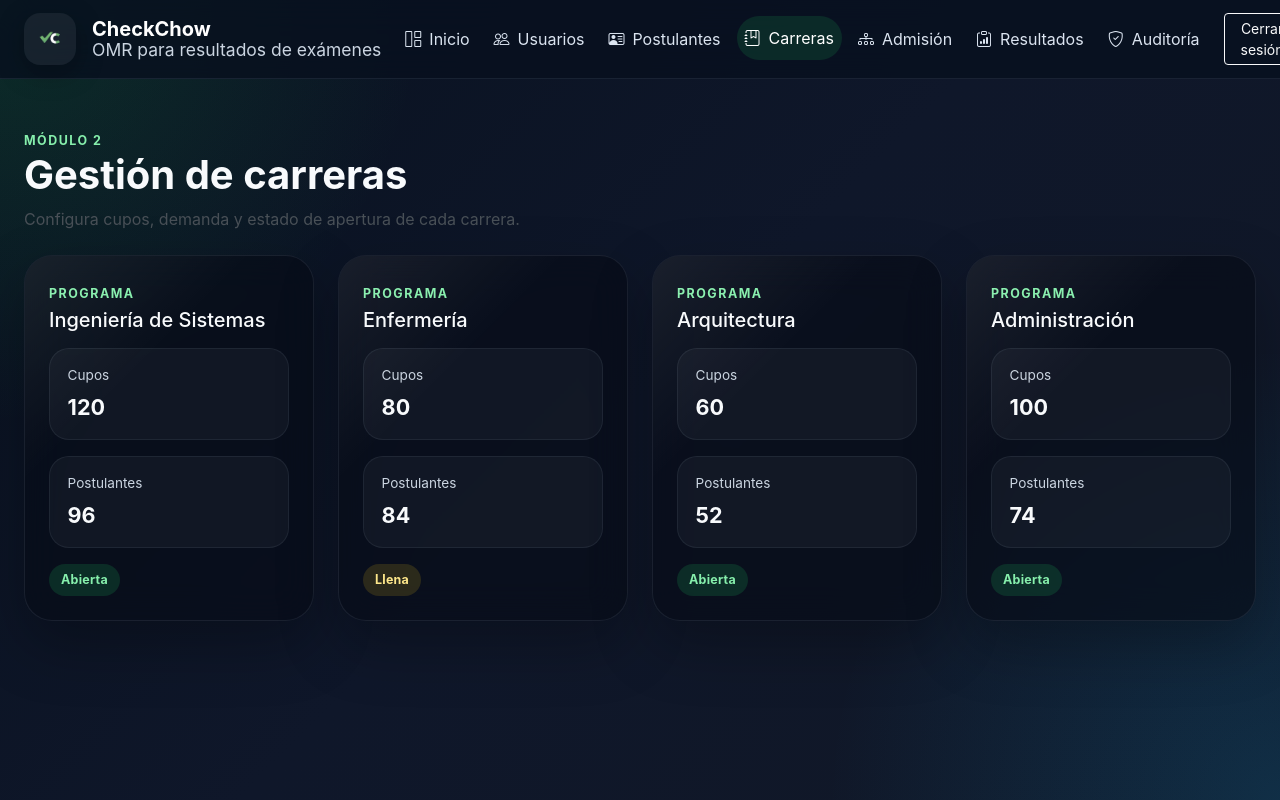
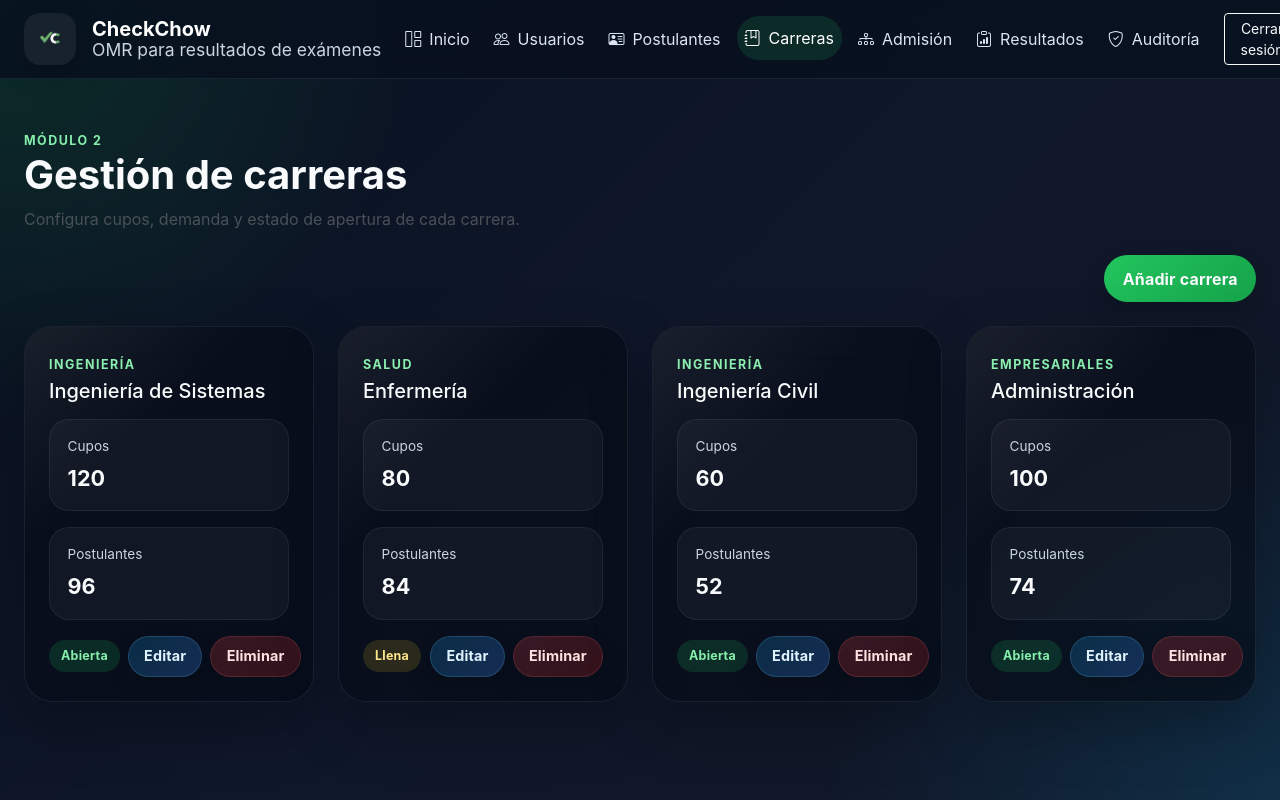
Before and after one commit to Saayck/CheckChow, a React (Create React App) app in the folder frontend/: page /carreras in a window 1280 px wide. Shown: the top 800 px of the page. Built offline with nearby package versions, Linux system fonts and the light colour scheme.

Commit message:
vista carreras

```diff
--- a/frontend/src/features/modulo2/gest_carreras/gest_carreras.jsx
+++ b/frontend/src/features/modulo2/gest_carreras/gest_carreras.jsx
@@ -1,14 +1,112 @@
 import Header from "../../../components/header";
 import "../../../styles/dashboard.css";
+import { useMemo, useState, useEffect } from "react";
 
-const careers = [
-	{ name: "Ingeniería de Sistemas", seats: 120, applicants: 96, status: "Abierta" },
-	{ name: "Enfermería", seats: 80, applicants: 84, status: "Llena" },
-	{ name: "Arquitectura", seats: 60, applicants: 52, status: "Abierta" },
-	{ name: "Administración", seats: 100, applicants: 74, status: "Abierta" },
+const facultyList = ["Ingeniería", "Humanidades", "Salud", "Empresariales"];
+
+const initialCareers = [
+	{ id: 1, faculty: "Ingeniería", name: "Ingeniería de Sistemas", seats: 120, applicants: 96, status: "Abierta" },
+	{ id: 2, faculty: "Salud", name: "Enfermería", seats: 80, applicants: 84, status: "Llena" },
+	{ id: 3, faculty: "Ingeniería", name: "Ingeniería Civil", seats: 60, applicants: 52, status: "Abierta" },
+	{ id: 4, faculty: "Empresariales", name: "Administración", seats: 100, applicants: 74, status: "Abierta" },
 ];
 
 export default function GestCarreras() {
+	const getInitialCareers = () => {
+		try {
+			const stored = localStorage.getItem("careersData");
+			return stored ? JSON.parse(stored) : initialCareers;
+		} catch {
+			return initialCareers;
+		}
+	};
+
+	const [careers, setCareers] = useState(getInitialCareers);
+	const [editingId, setEditingId] = useState(null);
+	const [formVisible, setFormVisible] = useState(false);
+	const emptyForm = useMemo(() => ({
+		faculty: "",
+		name: "",
+		seats: "",
+		status: "Abierta",
+	}), []);
+	const [formData, setFormData] = useState(emptyForm);
+
+	// Guardar en localStorage cada vez que careers cambia
+	useEffect(() => {
+		localStorage.setItem("careersData", JSON.stringify(careers));
+	}, [careers]);
+
+	const handleChange = (event) => {
+		const { name, value } = event.target;
+		setFormData((current) => ({ ...current, [name]: value }));
+	};
+
+	const resetForm = () => {
+		setFormData(emptyForm);
+		setEditingId(null);
+		setFormVisible(false);
+	};
+
+	const handleAddClick = () => {
+		setFormData(emptyForm);
+		setEditingId(null);
+		setFormVisible(true);
+	};
+
+	const handleEditClick = (career) => {
+		setFormData({
+			faculty: career.faculty,
+			name: career.name,
+			seats: career.seats.toString(),
+			status: career.status,
+		});
+		setEditingId(career.id);
+		setFormVisible(true);
+	};
+
+	const handleDeleteClick = (id) => {
+		setCareers((current) => {
+			const target = current.find((career) => career.id === id);
+			if (target?.id === editingId) {
+				resetForm();
+			}
+			return current.filter((career) => career.id !== id);
+		});
+	};
+
+	const handleSubmit = (event) => {
+		event.preventDefault();
+
+		if (editingId) {
+			setCareers((current) =>
+				current.map((career) =>
+					career.id === editingId
+						? {
+								...career,
+								faculty: formData.faculty,
+								name: formData.name,
+								seats: parseInt(formData.seats, 10),
+								status: formData.status,
+						  }
+						: career
+				)
+			);
+		} else {
+			setCareers((current) => [
+				...current,
+				{
+					...formData,
+					id: Date.now(),
+					seats: parseInt(formData.seats, 10),
+					applicants: 0,
+				},
+			]);
+		}
+
+		resetForm();
+	};
+
 	return (
 		<div className="dashboard-shell">
 			<Header />
@@ -19,15 +117,85 @@ export default function GestCarreras() {
 					<p className="text-light-emphasis mb-0">Configura cupos, demanda y estado de apertura de cada carrera.</p>
 				</div>
 
+				<div className="d-flex justify-content-end mb-4">
+					<button type="button" className="btn action-button action-button-primary" onClick={handleAddClick}>
+						Añadir carrera
+					</button>
+				</div>
+
+				{formVisible && (
+					<div className="glass-card postulant-form-card p-4 mb-4">
+						<div className="d-flex justify-content-between align-items-start gap-3 mb-3">
+							<div>
+								<p className="section-kicker mb-1">{editingId ? "Editar carrera" : "Nueva carrera"}</p>
+								<h2 className="h5 mb-0">Configuración del programa</h2>
+							</div>
+							<button type="button" className="btn action-button action-button-ghost action-button-sm" onClick={resetForm}>
+								Cerrar
+							</button>
+						</div>
+
+						<form className="row g-3 postulant-form" onSubmit={handleSubmit}>
+							<div className="col-md-6">
+								<label className="form-label">Facultad</label>
+								<select className="form-select" name="faculty" value={formData.faculty} onChange={handleChange} required>
+									<option value="">Selecciona una facultad</option>
+									{facultyList.map((faculty) => (
+										<option key={faculty} value={faculty}>
+											{faculty}
+										</option>
+									))}
+								</select>
+							</div>
+							<div className="col-md-6">
+								<label className="form-label">Carrera profesional</label>
+								<input className="form-control" name="name" value={formData.name} onChange={handleChange} placeholder="Ej: Ingeniería de Sistemas" required />
+							</div>
+
+							<div className="col-md-6">
+								<label className="form-label">Cupos disponibles</label>
+								<input className="form-control" type="number" name="seats" value={formData.seats} onChange={handleChange} placeholder="120" min="1" required />
+							</div>
+							<div className="col-md-6">
+								<label className="form-label">Estado de apertura</label>
+								<select className="form-select" name="status" value={formData.status} onChange={handleChange} required>
+									<option value="Abierta">Abierta</option>
+									<option value="Llena">Llena</option>
+									<option value="Cerrada">Cerrada</option>
+								</select>
+							</div>
+
+							<div className="col-12 d-flex gap-2 justify-content-end">
+								<button type="button" className="btn action-button action-button-ghost" onClick={resetForm}>
+									Cancelar
+								</button>
+								<button type="submit" className="btn action-button action-button-primary action-button-success">
+									{editingId ? "Guardar cambios" : "Agregar carrera"}
+								</button>
+							</div>
+						</form>
+					</div>
+				)}
+
 				<div className="row g-4">
 					{careers.map((career) => (
-						<div className="col-md-6 col-xl-3" key={career.name}>
+						<div className="col-md-6 col-xl-3" key={career.id}>
 							<article className="glass-card p-4 h-100">
-								<p className="section-kicker mb-1">Programa</p>
+								<p className="section-kicker mb-1">{career.faculty}</p>
 								<h2 className="h5 mb-3">{career.name}</h2>
 								<div className="mini-stat mb-3"><span>Cupos</span><strong>{career.seats}</strong></div>
 								<div className="mini-stat mb-3"><span>Postulantes</span><strong>{career.applicants}</strong></div>
-								<span className={`status-pill ${career.status === "Abierta" ? "status-success" : "status-warning"}`}>{career.status}</span>
+								<div className="d-flex gap-2 align-items-center justify-content-between">
+									<span className={`status-pill ${career.status === "Abierta" ? "status-success" : career.status === "Llena" ? "status-warning" : "status-danger"}`}>{career.status}</span>
+									<div className="d-flex gap-2">
+										<button type="button" className="btn action-button action-button-secondary action-button-sm" onClick={() => handleEditClick(career)}>
+											Editar
+										</button>
+										<button type="button" className="btn action-button action-button-danger action-button-sm" onClick={() => handleDeleteClick(career.id)}>
+											Eliminar
+										</button>
+									</div>
+								</div>
 							</article>
 						</div>
 					))}
--- a/frontend/src/features/modulo2/gest_postulantes/gest_postulantes.jsx
+++ b/frontend/src/features/modulo2/gest_postulantes/gest_postulantes.jsx
@@ -2,14 +2,20 @@ import Header from "../../../components/header";
 import "../../../styles/dashboard.css";
 import { useMemo, useState } from "react";
 
-const facultyOptions = {
-	Ingeniería: ["Ingeniería de Sistemas", "Ingeniería Civil", "Ingeniería Industrial"],
-	Humanidades: ["Educación", "Psicología", "Comunicación Social"],
-	Salud: ["Enfermería", "Medicina Humana", "Obstetricia"],
-	Empresariales: ["Administración", "Contabilidad", "Marketing"],
+const facultyList = ["Ingeniería", "Humanidades", "Salud", "Empresariales"];
+
+const getCareersByFaculty = (faculty) => {
+	const stored = localStorage.getItem("careersData");
+	if (stored) {
+		try {
+			const allCareers = JSON.parse(stored);
+			return allCareers.filter((c) => c.faculty === faculty).map((c) => c.name);
+		} catch {
+			return [];
+		}
+	}
+	return [];
 };
-
-const facultyList = Object.keys(facultyOptions);
 
 const initialPostulants = [
 	{
@@ -194,23 +200,24 @@ export default function GestPostulantes() {
 							</div>
 
 							<div className="col-md-6">
-								<label className="form-label">Carrera profesional</label>
-								<select className="form-select" name="career" value={formData.career} onChange={handleChange} disabled={!formData.faculty} required>
-									<option value="">Selecciona una carrera</option>
-									{(facultyOptions[formData.faculty] || []).map((career) => (
-										<option key={career} value={career}>
-											{career}
-										</option>
-									))}
-								</select>
-							</div>
-							<div className="col-md-6">
 								<label className="form-label">Facultad</label>
 								<select className="form-select" name="faculty" value={formData.faculty} onChange={handleFacultyChange} required>
 									<option value="">Selecciona una facultad</option>
 									{facultyList.map((faculty) => (
 										<option key={faculty} value={faculty}>
 											{faculty}
+										</option>
+									))}
+								</select>
+							</div>
+
+							<div className="col-md-6">
+								<label className="form-label">Carrera profesional</label>
+								<select className="form-select" name="career" value={formData.career} onChange={handleChange} disabled={!formData.faculty} required>
+									<option value="">Selecciona una carrera</option>
+									{getCareersByFaculty(formData.faculty).map((career) => (
+										<option key={career} value={career}>
+											{career}
 										</option>
 									))}
 								</select>
```
